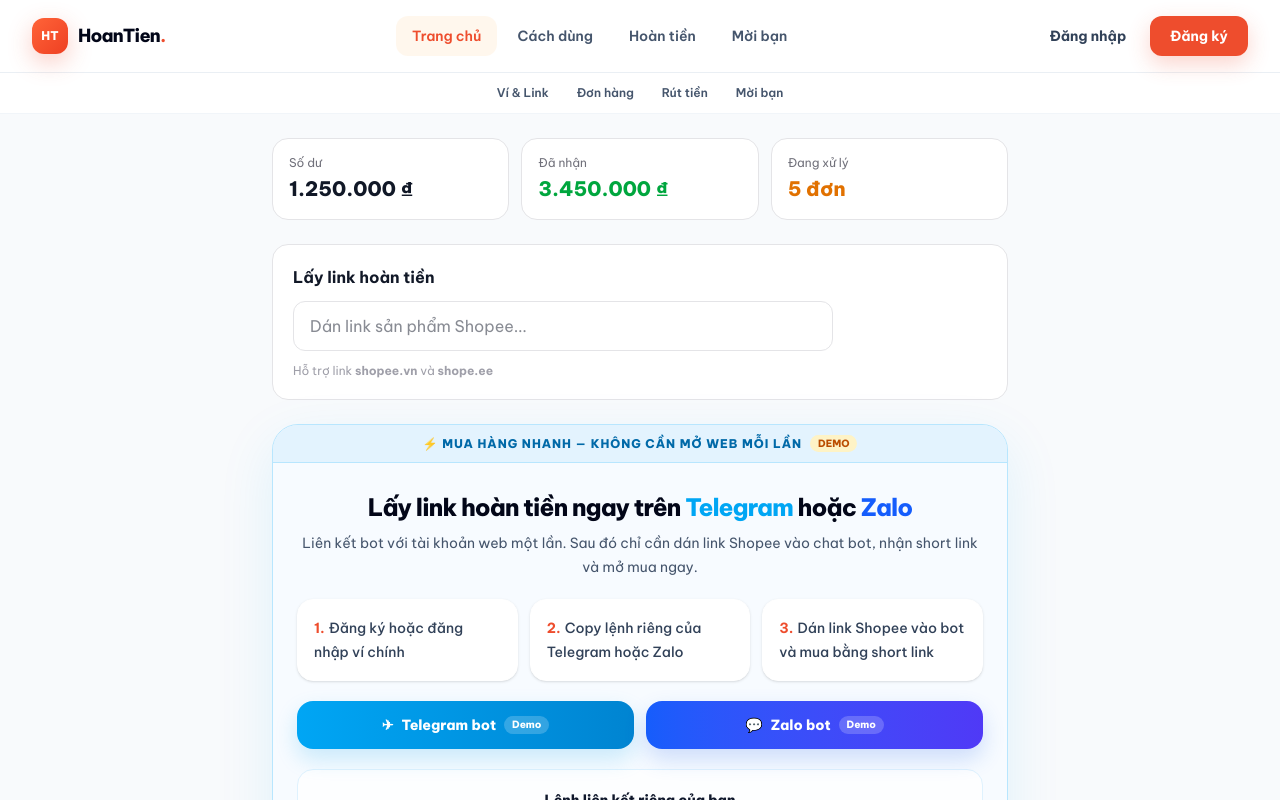
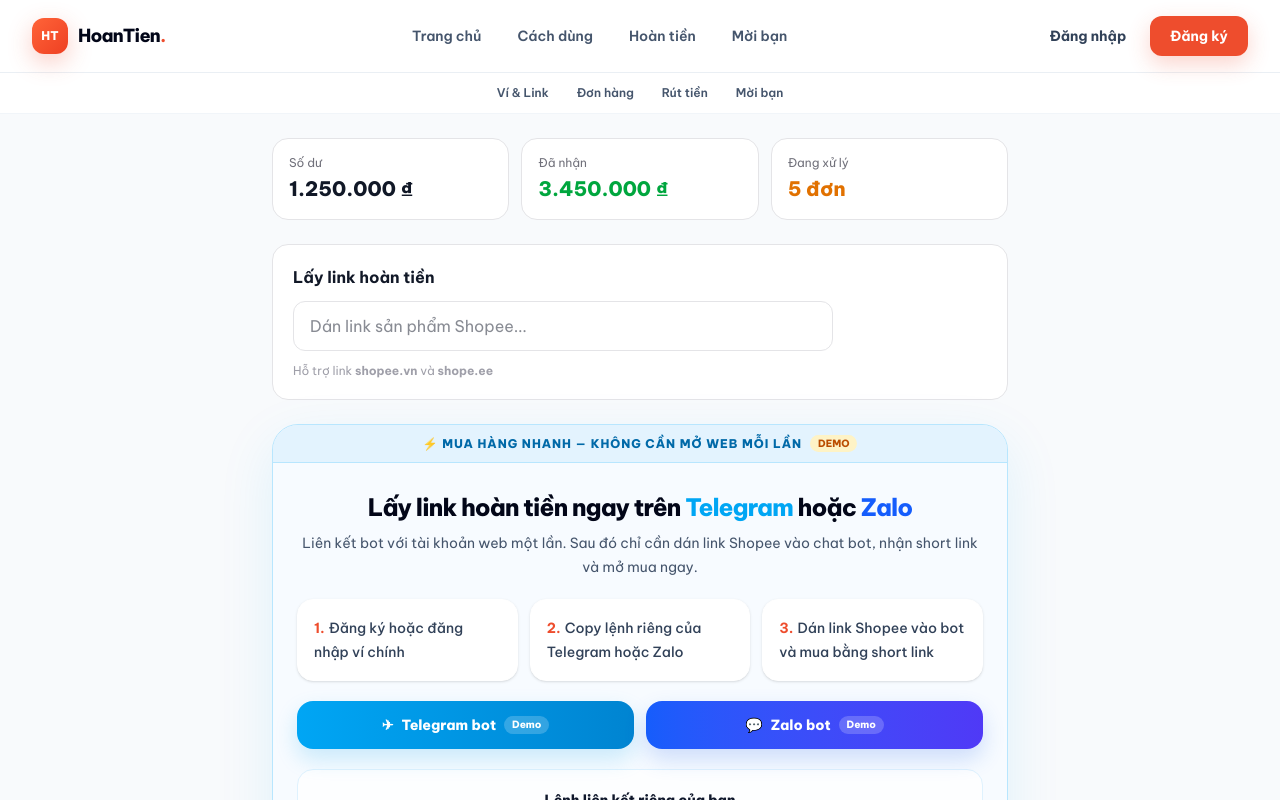
Before and after one commit to dinhnamit06/CashBackShopee, a Next.js app: page /dashboard in a window 1280 px wide. Shown: the top 800 px of the page. Built offline with nearby package versions, Linux system fonts and the light colour scheme.

Commit message:
Highlight the current navigation tab

```diff
--- a/package.json
+++ b/package.json
@@ -8,7 +8,7 @@
     "start": "next start",
     "preview:worker": "opennextjs-cloudflare build && opennextjs-cloudflare preview",
     "lint": "eslint",
-    "test": "node --test tests/shopee-url.test.mjs tests/bot-link.test.mjs"
+    "test": "node --test tests/shopee-url.test.mjs tests/bot-link.test.mjs tests/navigation.test.mjs"
   },
   "dependencies": {
     "@opennextjs/cloudflare": "^1.20.2",
--- a/src/components/layout/Header.tsx
+++ b/src/components/layout/Header.tsx
@@ -1,4 +1,8 @@
+"use client";
+
 import Link from "next/link";
+import { usePathname } from "next/navigation";
+import { isNavItemActive } from "@/lib/navigation";
 
 const navItems = [
   { href: "/", label: "Trang chủ" },
@@ -8,6 +12,8 @@ const navItems = [
 ];
 
 export default function Header() {
+  const pathname = usePathname();
+
   return (
     <header className="sticky top-0 z-50 border-b border-slate-200/70 bg-white/92 backdrop-blur-xl">
       <div className="mx-auto flex h-[72px] max-w-7xl items-center justify-between gap-5 px-4 sm:px-6 lg:px-8">
@@ -25,19 +31,24 @@ export default function Header() {
         </Link>
 
         <nav className="hidden items-center gap-1 md:flex" aria-label="Điều hướng chính">
-          {navItems.map((item, index) => (
+          {navItems.map((item) => {
+            const isActive = isNavItemActive(pathname, item.href);
+
+            return (
               <Link
                 key={item.href}
                 href={item.href}
+                aria-current={isActive ? "page" : undefined}
                 className={`rounded-xl px-4 py-2.5 text-sm font-semibold transition-colors ${
-                index === 0
+                  isActive
                     ? "bg-orange-50 text-[#ee4d2d]"
                     : "text-slate-600 hover:bg-slate-50 hover:text-slate-950"
                 }`}
               >
                 {item.label}
               </Link>
-          ))}
+            );
+          })}
         </nav>
 
         <div className="flex items-center gap-2">
--- /dev/null
+++ b/src/lib/navigation.ts
@@ -0,0 +1,11 @@
+export function isNavItemActive(pathname: string, href: string): boolean {
+  const [pathWithoutHash] = href.split("#");
+  const [navPath = "/"] = pathWithoutHash.split("?");
+  const normalizedPath = navPath || "/";
+
+  if (normalizedPath === "/") return pathname === "/";
+
+  return (
+    pathname === normalizedPath || pathname.startsWith(`${normalizedPath}/`)
+  );
+}
```
Also changed, not shown: 1 other file (tests, documents, lock files or other folders). Lines whose indentation alone changed are shown as unchanged.
